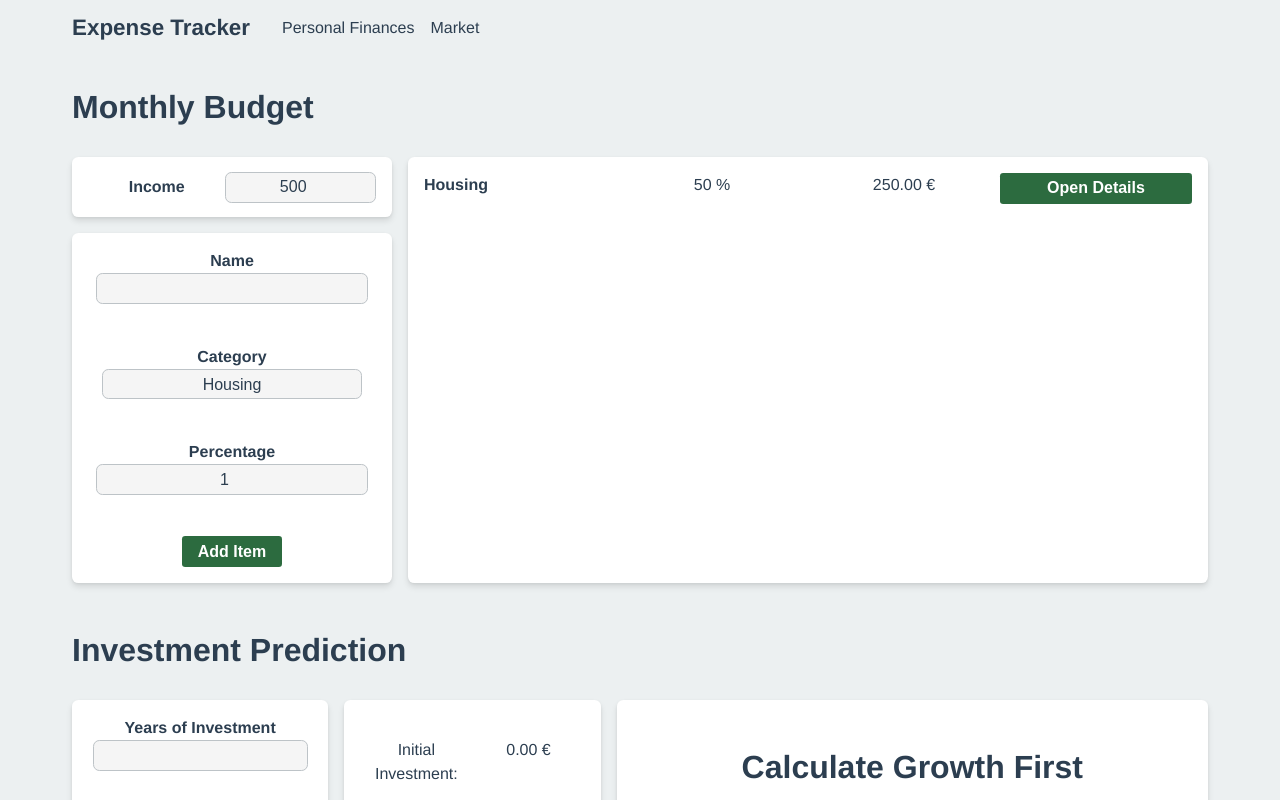
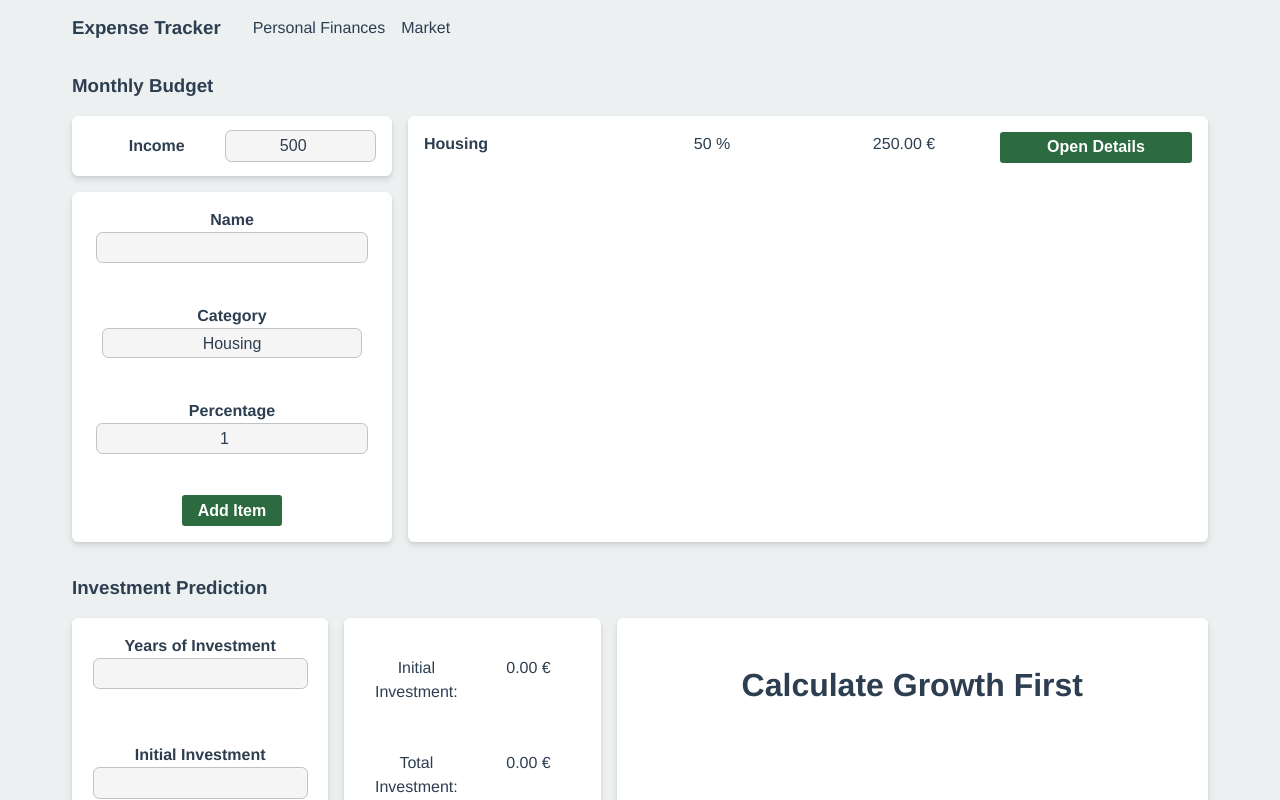
Before and after one commit to andrebarros7201/expense-tracker, a React (Vite) app: page / in a window 1280 px wide. Shown: the top 800 px of the page. Built offline with nearby package versions, Linux system fonts and the light colour scheme.

Commit message:
use global style instead of module's

```diff
--- a/src/components/budget/Budget.jsx
+++ b/src/components/budget/Budget.jsx
@@ -73,7 +73,7 @@ export default function Budget() {
       }}
     >
       <main className={"container"}>
-        <h2 className={"page__title"}>Monthly Budget</h2>
+        <h3>Monthly Budget</h3>
         <div className={styles["budget__container"]}>
           <BudgetDistribution />
           <BudgetIncome />
--- a/src/components/header/Header.jsx
+++ b/src/components/header/Header.jsx
@@ -1,10 +1,11 @@
 import styles from "./Header.module.scss";
 import { Link } from "react-router-dom";
+import "../../styles/main.scss";
 
 export default function Header() {
   return (
     <header className={styles["header"]}>
-      <h4 className={styles["header__title"]}>Expense Tracker</h4>
+      <h3 className={styles["header__title"]}>Expense Tracker</h3>
       <ul className={styles["header__list"]}>
         <li className={styles["header__list-item"]}>
           <Link to={"/personal-finances"}>Personal Finances</Link>
--- a/src/components/header/Header.module.scss
+++ b/src/components/header/Header.module.scss
@@ -19,41 +19,9 @@
   padding: 0;
 }
 
-.header__title {
-  font-size: 1.4rem;
-  font-weight: bold;
-  margin: 0;
-
-  @include mixins.respond-to(md) {
-    font-size: 1rem;
-  }
-}
-
 .header__list-item {
-  text-decoration: none;
-  cursor: pointer;
-  transition: all 50ms ease-in-out;
-
-  @include mixins.respond-to(md) {
-    font-size: 0.7rem;
-  }
-
+  transition: all 200ms ease-in-out;
   &:hover {
     transform: scale(1.05);
   }
-
-  a {
-    color: colors.$color-text-primary;
-    text-decoration: none;
-  }
 }
-
-.header__button {
-  height: 100%;
-  border: none;
-  cursor: pointer;
-
-  img {
-    height: 100%;
-  }
-}
--- a/src/components/investmentPrediction/InvestmentPrediction.jsx
+++ b/src/components/investmentPrediction/InvestmentPrediction.jsx
@@ -61,7 +61,7 @@ export default function InvestmentPrediction() {
       value={{ investment, setInvestment, handleCalculateGrowth }}
     >
       <main className={"container"}>
-        <h2 className={"page__title"}>Investment Prediction</h2>
+        <h3>Investment Prediction</h3>
         <section className={styles["prediction__container"]}>
           <InvestmentPredictionForm />
           <InvestmentPredictionResults />
--- a/src/styles/_container.scss
+++ b/src/styles/_container.scss
@@ -6,4 +6,5 @@
   flex-flow: column nowrap;
   align-items: start;
   box-sizing: border-box;
+  gap: 1rem;
 }
--- a/src/styles/_pages.scss
+++ b/src/styles/_pages.scss
@@ -2,19 +2,12 @@
 @use "mixins";
 
 .page {
+  margin-top: 1rem;
   display: flex;
   flex-direction: column;
   justify-content: flex-start;
   align-items: start;
-  gap: 1rem;
+  gap: 2rem;
   animation: fadeIn 0.3s ease-in-out;
   flex: 1;
 }
-
-.page__title {
-  font-size: 2rem;
-
-  @include mixins.respond-to(md) {
-    font-size: 1.3rem;
-  }
-}
--- a/src/styles/_typography.scss
+++ b/src/styles/_typography.scss
@@ -1,5 +1,6 @@
 @use "colors";
 @use "mixins";
+@use "variables";
 
 h1 {
   font-size: 2.5rem;
@@ -19,7 +20,8 @@ h2 {
   }
 }
 
-p {
+p,
+a {
   font-size: 1rem;
   color: colors.$color-text-primary;
 
@@ -27,3 +29,16 @@ p {
     font-size: 0.8rem;
   }
 }
+
+a {
+  text-decoration: none;
+}
+
+h3,
+h4,
+h5,
+h6 {
+  font-weight: variables.$font-weight-bold;
+  color: colors.$color-text-primary;
+  margin: 0;
+}
--- a/src/styles/_variables.scss
+++ b/src/styles/_variables.scss
@@ -3,3 +3,8 @@ $breakpoint-sm: 576px;
 $breakpoint-md: 768px;
 $breakpoint-lg: 1024px;
 $breakpoint-xl: 1200px;
+
+// Typography
+$font-weight-light: 300;
+$font-weight-regular: 400;
+$font-weight-bold: 700;
```
